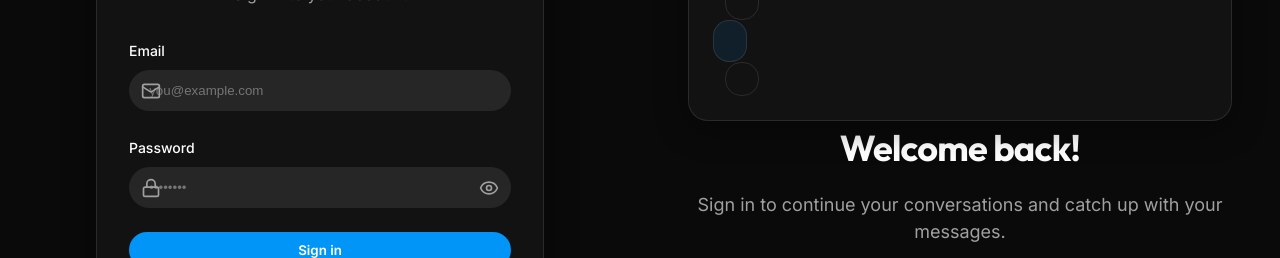
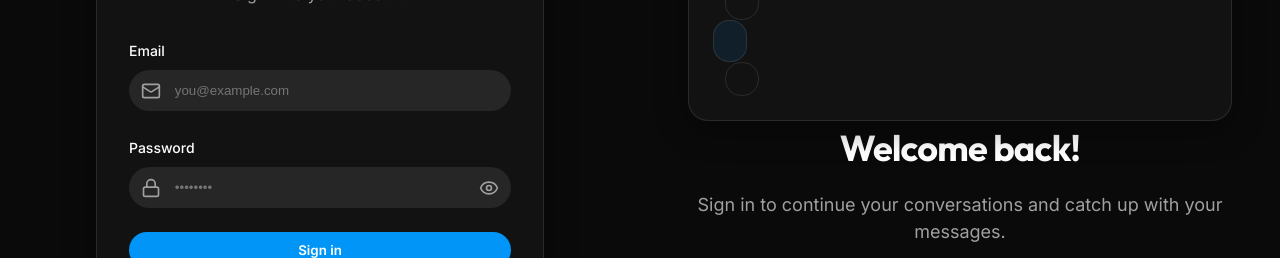
Before and after one commit to sominenivenkatarajesh/chatapp, a React app in the folder frontend/: page /login in a window 1280 px wide. Shown: the part 371-629 px from the top of the page. Built offline with nearby package versions, Linux system fonts and the light colour scheme; no server answers; the HTML template or start-up script is replaced by a standard one.

Commit message:
Fix input field padding overlap on login and signup pages

```diff
--- a/frontend/src/index.css
+++ b/frontend/src/index.css
@@ -193,6 +193,10 @@ h1, h2, h3, .font-outfit {
   background: #1a1a1a;
 }
 
+.input-field.pl-10 {
+  padding-left: 2.8rem;
+}
+
 .btn {
   padding: 0.625rem 1.25rem;
   border-radius: 999px; /* Pill-shaped buttons */
```
